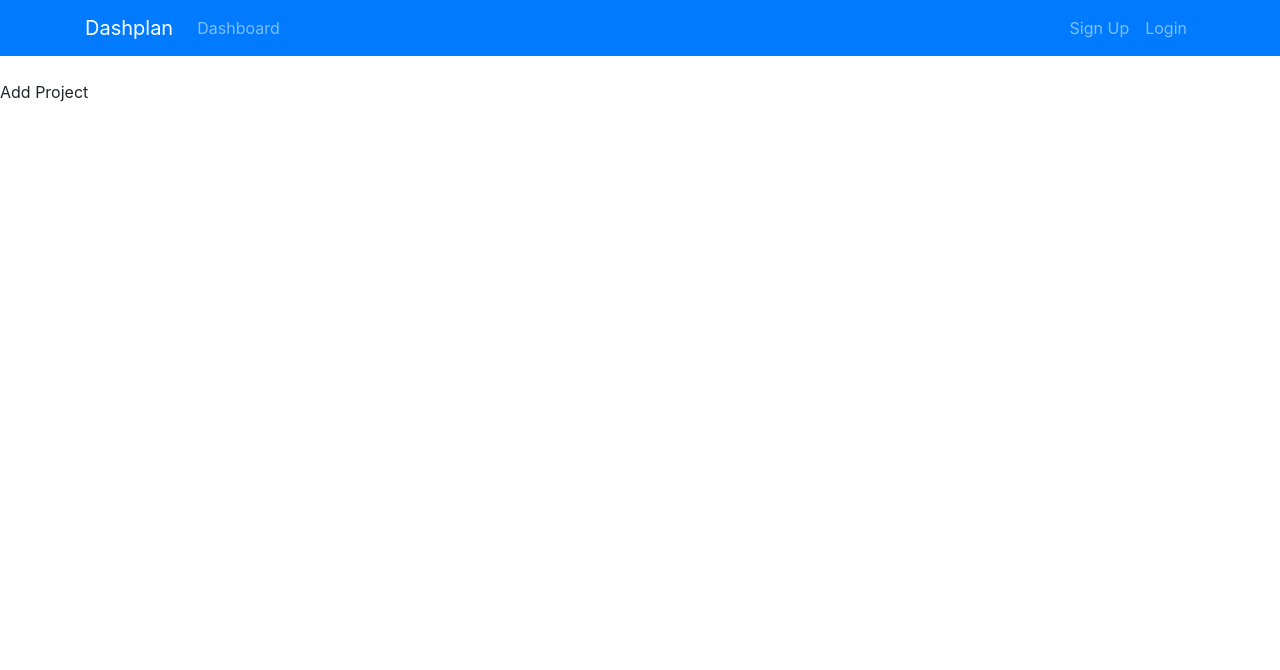
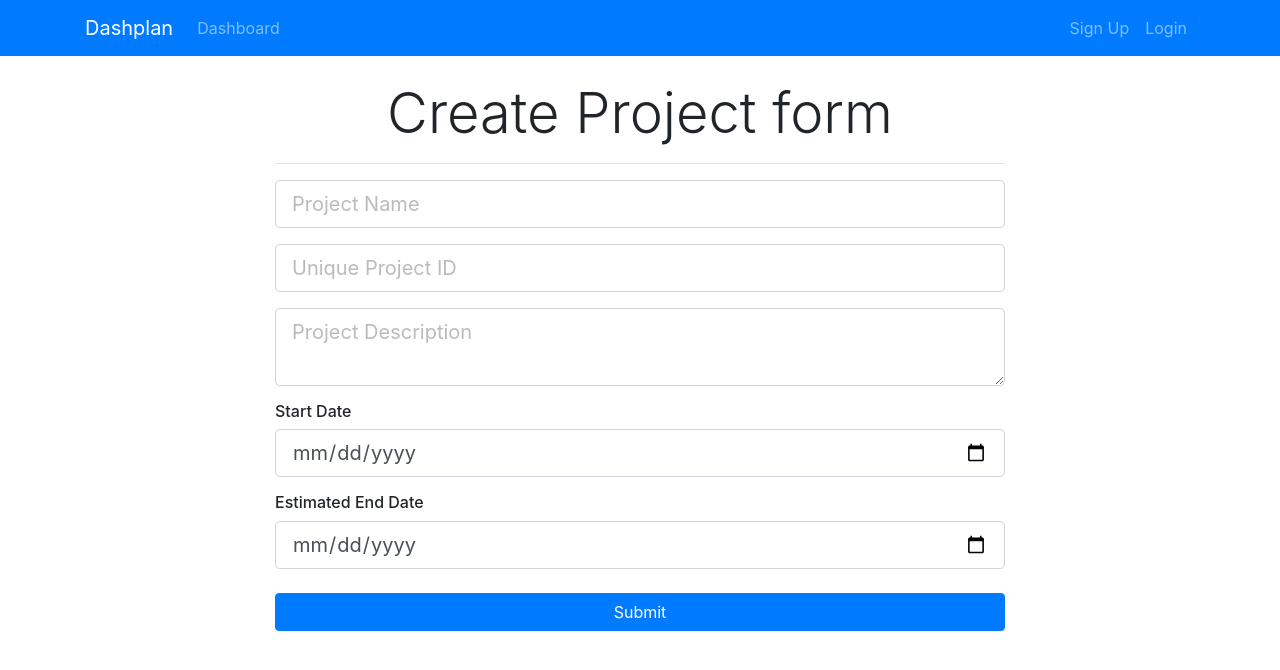
Before and after one commit to JuanCamiloChafloque/Dashplan, a React (Create React App) app in the folder frontend/: page /addProject in a window 1280 px wide. Shown: the top 670 px of the page. Built offline with nearby package versions, Linux system fonts and the light colour scheme.

Commit message:
Finished Add Project form

```diff
--- a/frontend/src/components/project/AddProject.js
+++ b/frontend/src/components/project/AddProject.js
@@ -1,7 +1,93 @@
-import React from "react";
+import React, { useState } from "react";
 
 const AddProject = () => {
-  return <div>Add Project</div>;
+  const [projectName, setProjectName] = useState("");
+  const [projectIdentifier, setProjectIdentifier] = useState("");
+  const [description, setDescription] = useState("");
+  const [start_date, setStartDate] = useState("");
+  const [end_date, setEndDate] = useState("");
+
+  const onSubmitHandler = (e) => {
+    e.preventDefault();
+    const newProject = {
+      projectName,
+      projectIdentifier,
+      description,
+      start_date,
+      end_date,
+    };
+  };
+
+  return (
+    <>
+      <div className="register">
+        <div className="container">
+          <div className="row">
+            <div className="col-md-8 m-auto">
+              <h5 className="display-4 text-center">Create Project form</h5>
+              <hr />
+              <form onSubmit={onSubmitHandler}>
+                <div className="form-group">
+                  <input
+                    type="text"
+                    className="form-control form-control-lg "
+                    placeholder="Project Name"
+                    name="projectName"
+                    value={projectName}
+                    onChange={(e) => setProjectName(e.target.value)}
+                  />
+                </div>
+                <div className="form-group">
+                  <input
+                    type="text"
+                    className="form-control form-control-lg"
+                    placeholder="Unique Project ID"
+                    name="projectIdentifier"
+                    value={projectIdentifier}
+                    onChange={(e) => setProjectIdentifier(e.target.value)}
+                  />
+                </div>
+                <div className="form-group">
+                  <textarea
+                    className="form-control form-control-lg"
+                    placeholder="Project Description"
+                    name="description"
+                    value={description}
+                    onChange={(e) => setDescription(e.target.value)}
+                  ></textarea>
+                </div>
+                <h6>Start Date</h6>
+                <div className="form-group">
+                  <input
+                    type="date"
+                    className="form-control form-control-lg"
+                    name="start_date"
+                    value={start_date}
+                    onChange={(e) => setStartDate(e.target.value)}
+                  />
+                </div>
+                <h6>Estimated End Date</h6>
+                <div className="form-group">
+                  <input
+                    type="date"
+                    className="form-control form-control-lg"
+                    name="end_date"
+                    value={end_date}
+                    onChange={(e) => setEndDate(e.target.value)}
+                  />
+                </div>
+
+                <input
+                  type="submit"
+                  className="btn btn-primary btn-block mt-4"
+                />
+              </form>
+            </div>
+          </div>
+        </div>
+      </div>
+    </>
+  );
 };
 
 export default AddProject;
```
